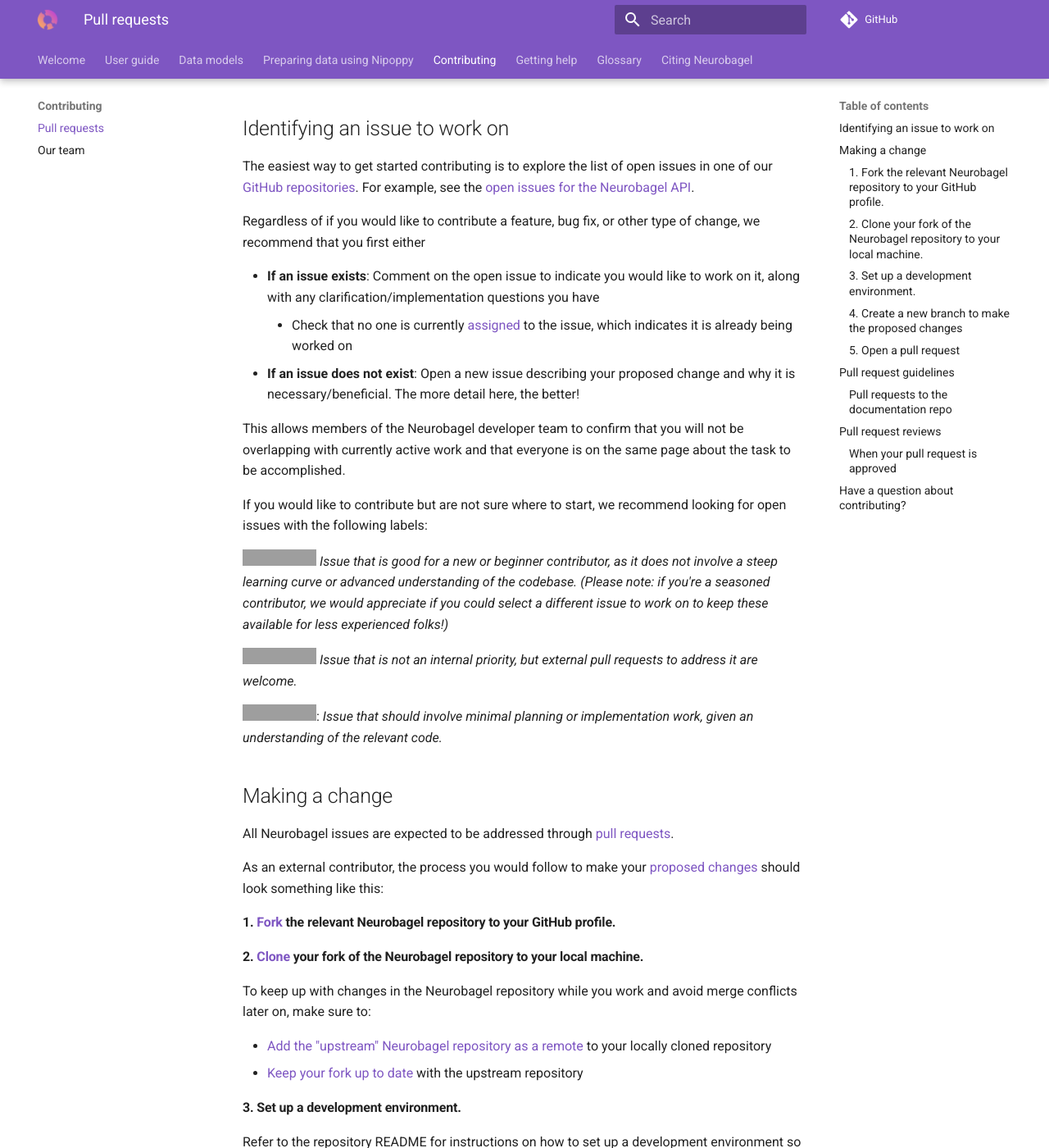
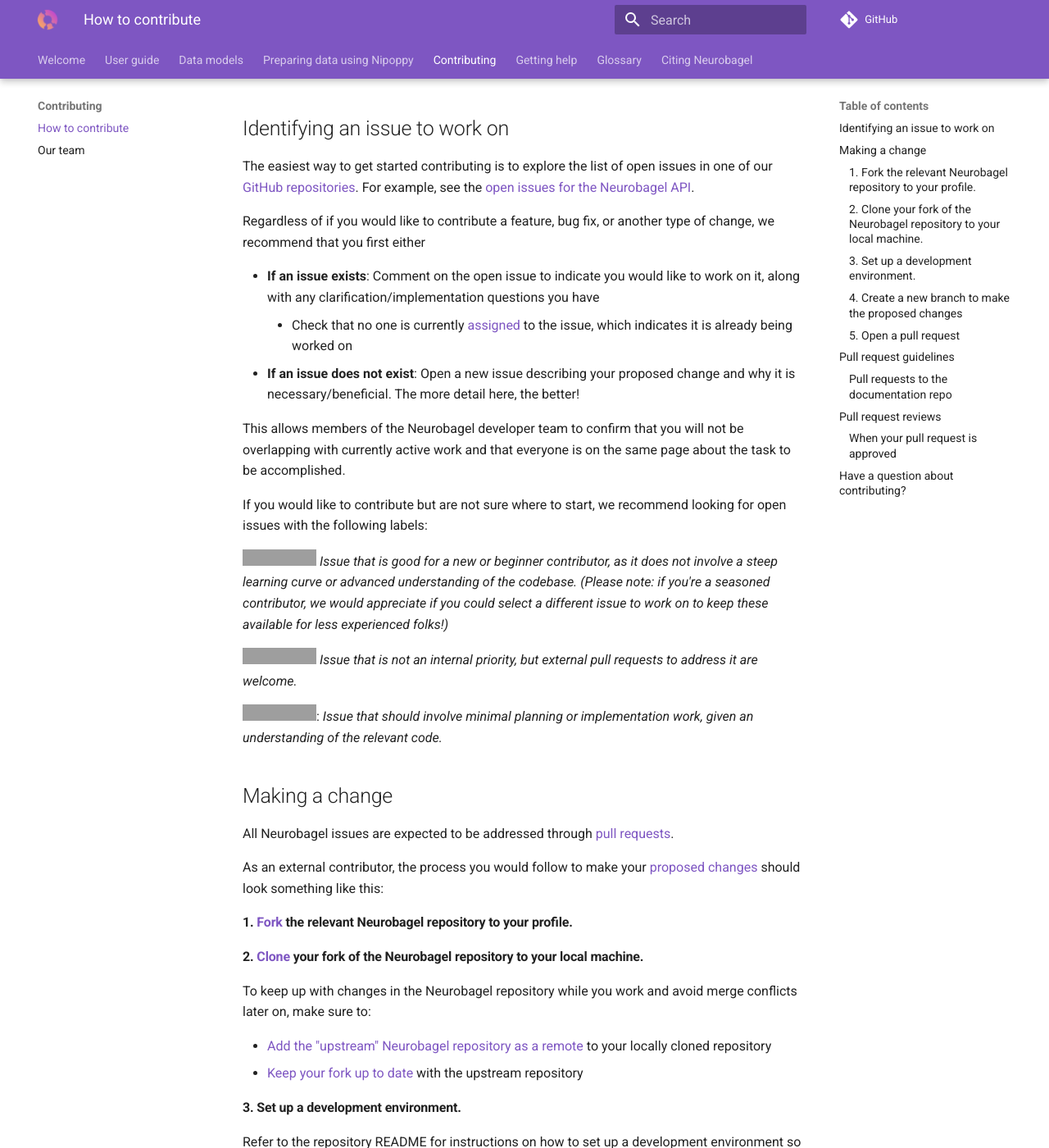
Before and after one commit to neurobagel/documentation, an MkDocs documentation site: the page built from docs/contributing/CONTRIBUTING.md, in a window 1280 px wide and 1400 px high, scrolled down 247 px. Shown: the whole window at 82% size. Built offline with MkDocs 1.6.1 and Material for MkDocs 9.7.7, drawn with Linux system fonts in a browser that asks for light colours; emoji names are drawn with the system emoji font; comment, search, counter and statistics services are not loaded; grey boxes are pictures that could not be loaded.

Commit message:
rename contributing page

```diff
--- a/docs/contributing/pull_requests.md
+++ b/docs/contributing/CONTRIBUTING.md
@@ -1,6 +1,6 @@
 # Contributing Guidelines
 
-*We're so excited that you're interested in contributing to Neurobagel! :tada:*
+*We're so excited that you're interested in contributing to Neurobagel!* :partying_face:
 
 We appreciate all contributions, and hope that the below guidelines will make it as easy as possible for you to contribute to the [Neurobagel codebase](https://github.com/neurobagel) and to ensure your contribution can be easily integrated.
 
@@ -9,7 +9,7 @@
 The easiest way to get started contributing is to explore the list of open issues in one of our [GitHub repositories](https://github.com/orgs/neurobagel/repositories).
 For example, see the [open issues for the Neurobagel API](https://github.com/neurobagel/api/issues).
 
-Regardless of if you would like to contribute a feature, bug fix, or other type of change, we recommend that you first either
+Regardless of if you would like to contribute a feature, bug fix, or another type of change, we recommend that you first either
 
 - **If an issue exists**:
 Comment on the open issue to indicate you would like to work on it, along with any clarification/implementation questions you have
@@ -39,7 +39,7 @@
 
 As an external contributor, the process you would follow to make your [proposed changes](#identifying-an-issue-to-work-on) should look something like this:
 
-#### 1. [Fork](https://docs.github.com/en/pull-requests/collaborating-with-pull-requests/working-with-forks/fork-a-repo) the relevant Neurobagel repository to your GitHub profile.
+#### 1. [Fork](https://docs.github.com/en/pull-requests/collaborating-with-pull-requests/working-with-forks/fork-a-repo) the relevant Neurobagel repository to your profile.
 
 #### 2. [Clone](https://docs.github.com/en/pull-requests/collaborating-with-pull-requests/working-with-forks/fork-a-repo#cloning-your-forked-repository) your fork of the Neurobagel repository to your local machine.
 
--- a/mkdocs.yml
+++ b/mkdocs.yml
@@ -51,7 +51,7 @@
     - Trackers: "nipoppy/trackers.md"
     - Glossary: "nipoppy/glossary.md"
   - Contributing:
-    - Pull requests: "contributing/pull_requests.md"
+    - How to contribute: "contributing/CONTRIBUTING.md"
     - Our team: "contributing/team.md"
   - Getting help: "getting_help.md"
   - Glossary: "glossary.md"
```
